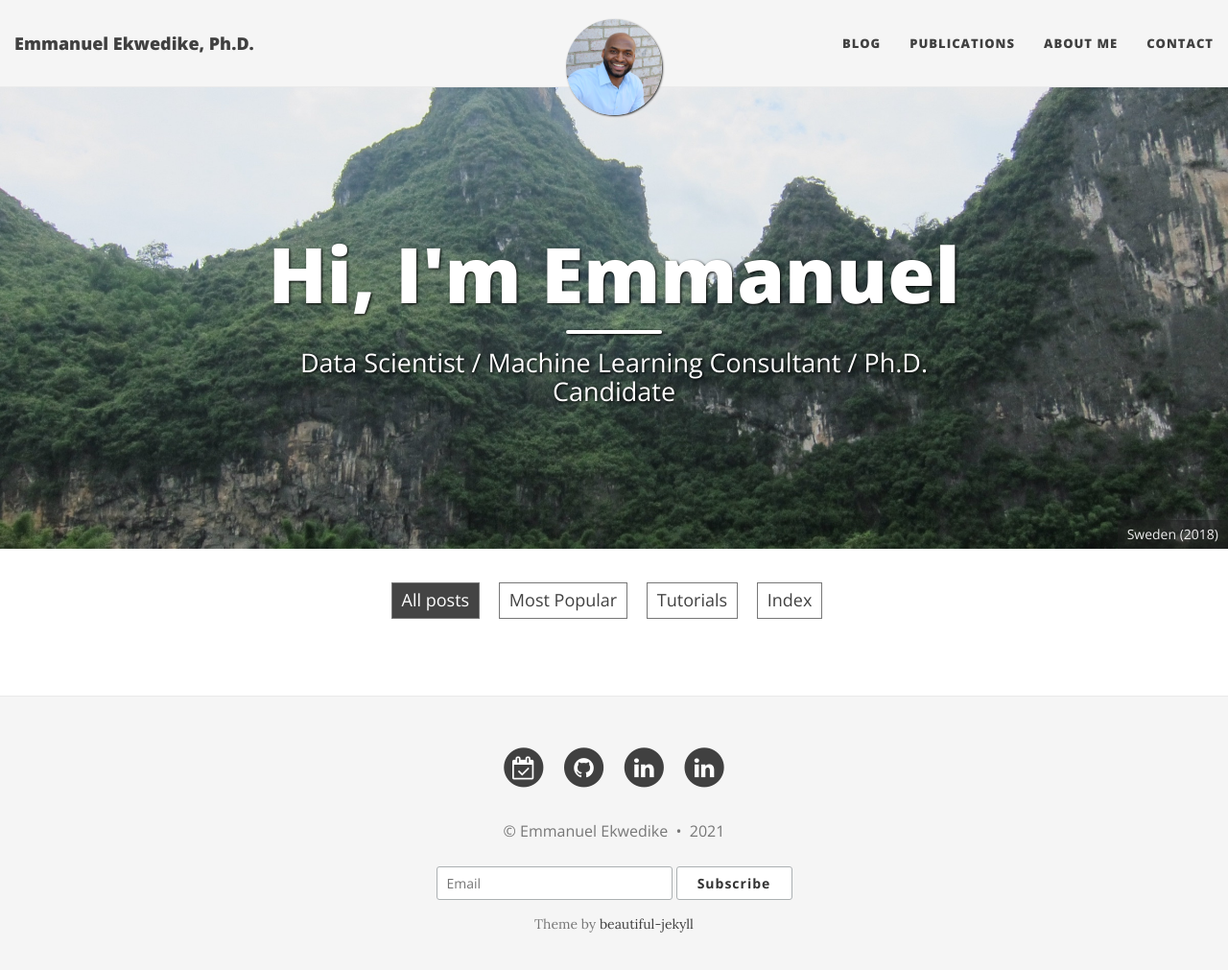
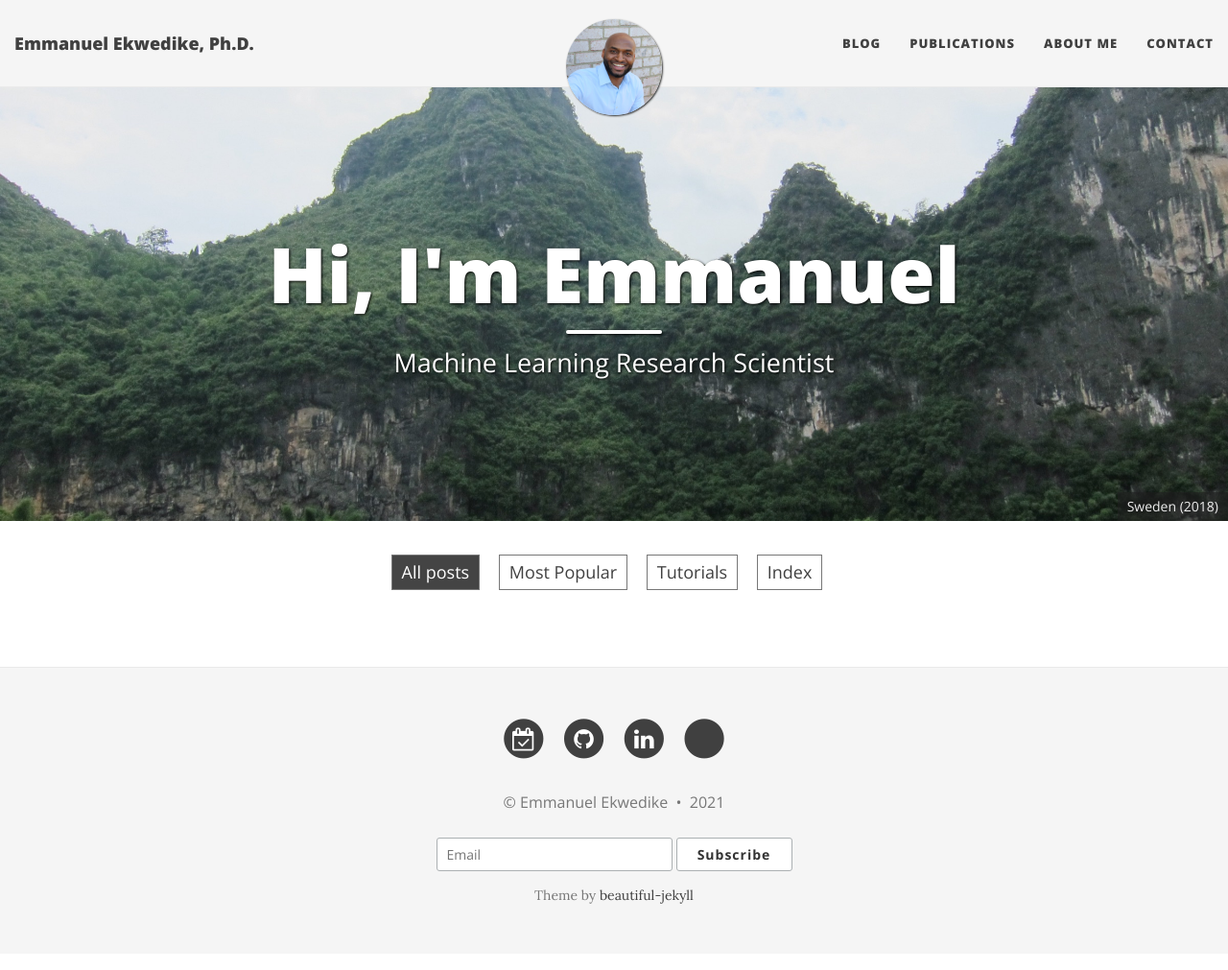
Before and after one commit to eekwedike/eekwedike.github.io, a Jekyll site: the page built from tutorials.md, in a window 1280 px wide and 1024 px high. Shown: the top 1011 px of the window at 96% size. Built offline with Jekyll 4.4.1, drawn with Linux system fonts in a browser that asks for light colours; nearby versions of some CDN libraries.

Commit message:
update google scholar

```diff
--- a/_config.yml
+++ b/_config.yml
@@ -13,7 +13,7 @@
 title: Emmanuel Ekwedike, Ph.D.
 
 # Short description of your site
-description: "Data strategist and Machine learning expert"
+description: "Machine learning expert and Data scientist"
 
 # --- Local development options ---
 # If your website is hosted locally rather than on GitHub, then you need to uncomment the next two parameters to set the url and baseurl
--- a/_data/SocialNetworks.yml
+++ b/_data/SocialNetworks.yml
@@ -94,5 +94,4 @@
 googlescholar:
   name: "GoogleScholar"
   baseURL: "https://scholar.google.com/citations?hl=en&user="
-  #icon: "fa-googlescholar"
-  icon: "fa-linkedin"
+  icon: "ai-googlescholar"
--- a/_includes/footer.html
+++ b/_includes/footer.html
@@ -86,7 +86,7 @@
             <a href="https://scholar.google.com/citations?hl=en&user={{ site.author.googlescholar }}" title="GoogleScholar">
               <span class="fa-stack fa-lg">
                 <i class="fa fa-circle fa-stack-2x"></i>
-                <i class="fa fa-linkedin fa-stack-1x fa-inverse"></i>
+                <i class="ai ai-google-scholar fa-stack-1x fa-inverse"></i>
               </span>
             </a>
           </li>
--- a/tutorials.md
+++ b/tutorials.md
@@ -1,7 +1,7 @@
 ---
 layout: page
 title: Hi, I'm Emmanuel
-subtitle: Data Scientist / Machine Learning Consultant / Ph.D. Candidate
+subtitle: Machine Learning Research Scientist
 css: "/css/index.css"
 use-site-title: true
 bigimg:
```
